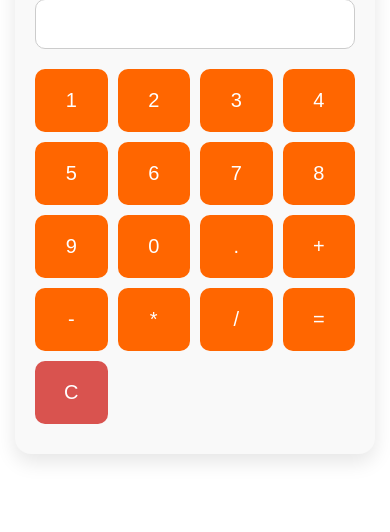
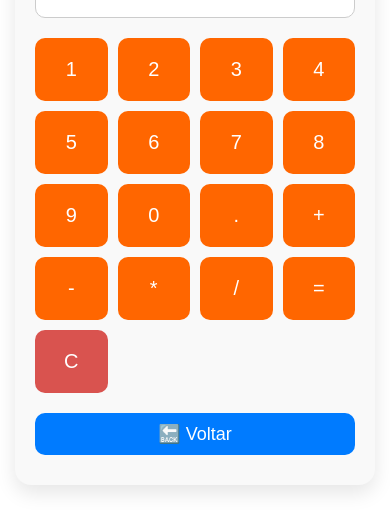
Before and after one commit to Viceleno/meuApp, a website: page MeuApp/www/calculadora.html in a window 390 px wide. Shown: the part 248-780 px from the top of the page. Drawn offline with Linux system fonts and the light colour scheme; some packages are replaced by stand-ins of ours.

Commit message:
[calc] colocar o botao voltar

```diff
--- a/MeuApp/www/calculadora.html
+++ b/MeuApp/www/calculadora.html
@@ -43,6 +43,7 @@
 
         <button onclick="clearDisplay()" class="clear">C</button>
       </div>
+      <button onclick="location.href='index.html'" class="back-button">🔙 Voltar</button>
     </div>
 
     <script src="cordova.js"></script>
--- a/MeuApp/www/css/index.css
+++ b/MeuApp/www/css/index.css
@@ -114,3 +114,26 @@
   body.dark-mode button.clear:hover {
     background-color: #922d2d;
   }
+  .back-button {
+    margin-top: 20px;
+    background-color: #007bff;
+    color: #fff;
+    border: none;
+    border-radius: 10px;
+    padding: 10px 20px;
+    font-size: 18px;
+    cursor: pointer;
+    width: 100%;
+  }
+
+  .back-button:hover {
+    background-color: #0062cc;
+  }
+
+  body.dark-mode .back-button {
+    background-color: #0056b3;
+  }
+
+  body.dark-mode .back-button:hover {
+    background-color: #004494;
+  }
```
